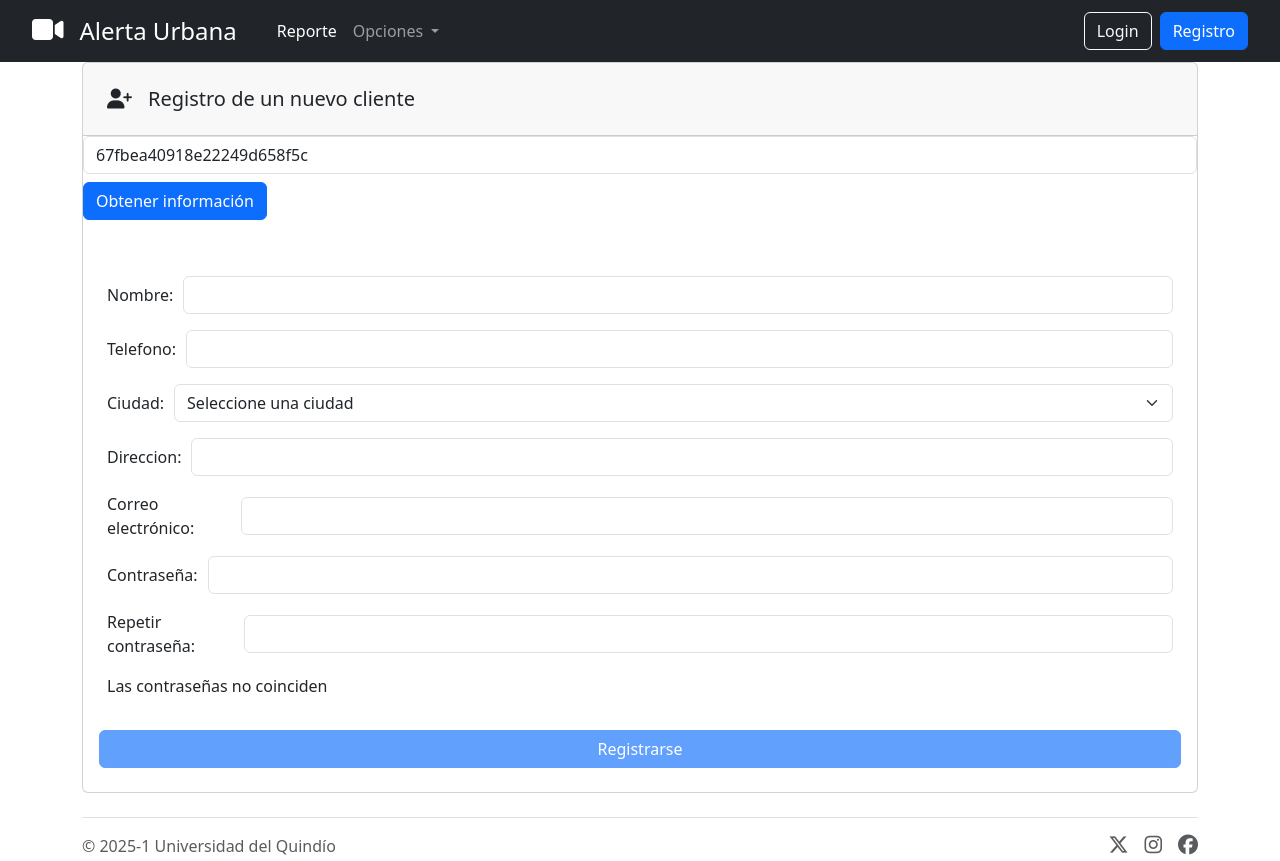
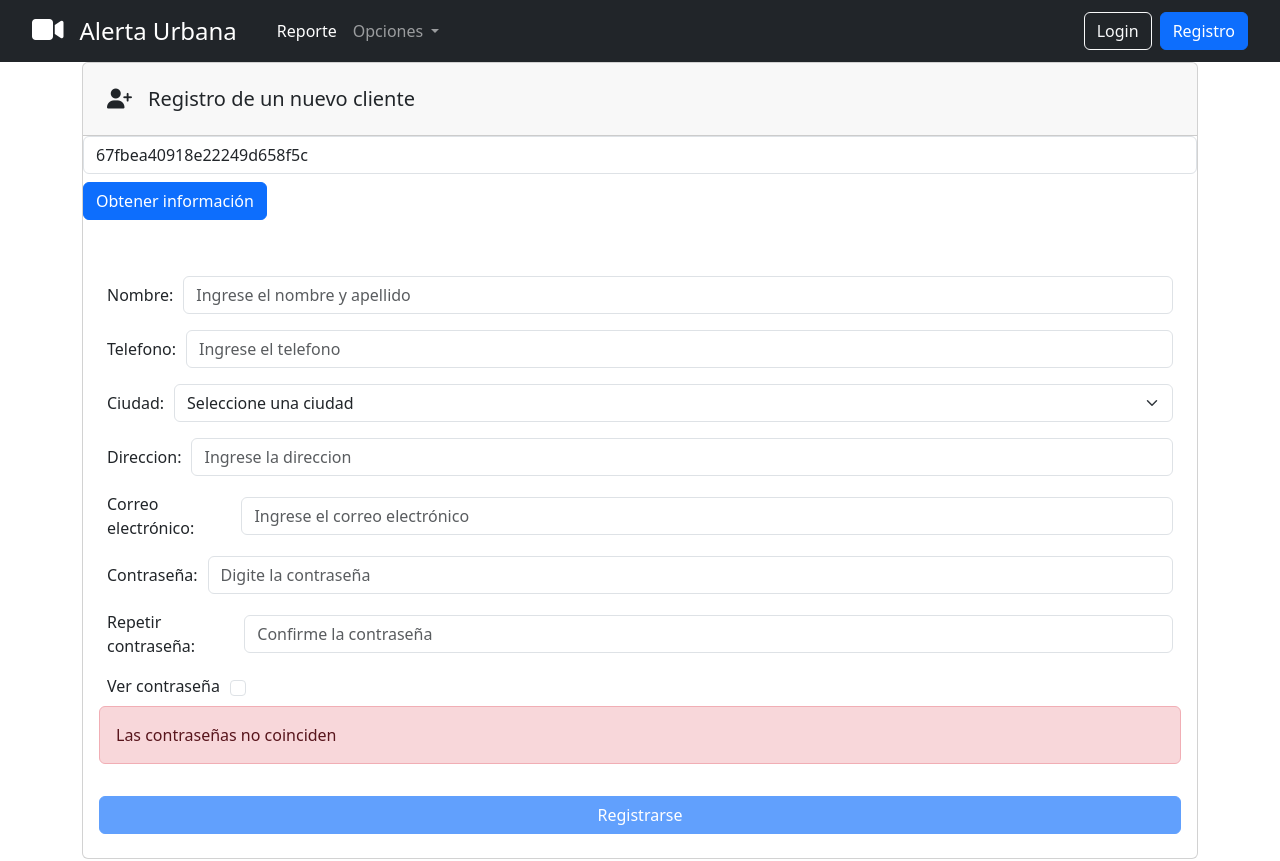
Before and after one commit to msolivar/AngularGuiasAvanzada, an Angular app in the folder AlertasUrbanasFront/: page /registro in a window 1280 px wide. Shown: the top 861 px of the page. Built offline with nearby package versions, Linux system fonts and the light colour scheme.

Commit message:
recuperarPassword
recuperarPassword

```diff
--- a/AlertasUrbanasFront/src/app/componentes/cambiar-contrasena/cambiar-contrasena.component.html
+++ b/AlertasUrbanasFront/src/app/componentes/cambiar-contrasena/cambiar-contrasena.component.html
@@ -9,28 +9,48 @@
         <div class="card-body">
           <form (ngSubmit)="cambiarContrasena()" #passwordForm="ngForm">
 
-            <div class="form-group">
+            <div class="mb-3">
               <label for="correo">Correo Electronico:</label>
               <input type="email" class="form-control ng-pristine ng-invalid ng-touched"
                 formcontrolname="correo" id="correo" name="correo" placeholder="Ingrese el correo electrónico"
-                [(ngModel)]="cambioPassword.correo"  ng-reflect-name="correo">
+                [(ngModel)]="cambioPassword.correo"  ng-reflect-name="correo" readonly>
             </div>
-            <div class="form-group">
+
+            <div class="mb-3">
+              <label for="comentarios">Token</label>
+              <textarea [(ngModel)]="cambioPassword.token"
+                class="form-control"
+                rows="4"
+                id="comentarios"
+                name="comentarios"
+                placeholder="Ingrese el token"></textarea>
+            </div>
+
+            <div class="mb-3">
               <label for="nuevaContrasena">Contraseña nueva:</label>
-              <input type="password" class="form-control" id="nuevaContrasena" name="contrasenia"
+              <input [type]="mostrarPassword ? 'text' : 'password'" class="form-control" id="nuevaContrasena" name="contrasenia"
                 [(ngModel)]="cambioPassword.nuevaContrasena" required>
             </div>
-            <div class="form-group">
+
+            <div class="mb-3">
               <label for="confirmarContrasena">Confirmar contraseña:</label>
-              <input type="password" class="form-control" id="confirmarContrasena" name="contraseniaConfirmada"
+              <input [type]="mostrarPassword ? 'text' : 'password'" class="form-control" id="confirmarContrasena" name="contraseniaConfirmada"
                 [(ngModel)]="cambioPassword.contraseniaConfirmada" required>
             </div>
-            <div *ngIf="contraseniasNoCoinciden" class="alert alert-danger mt-2">
-              Las contraseñas no coinciden
+
+            <div class="form-check mb-3">
+              <label class="form-check-label" for="VerPassword">Ver contraseña</label>
+              <input name="VerPassword" id="VerPassword" type="checkbox" class="form-check-input" (change)="mostrarPassword = !mostrarPassword">
             </div>
-            <br>
+
+            @if (!sonIguales()) {
+              <div class="alert alert-danger mt-2">
+                Las contraseñas no coinciden
+              </div>
+            }
+
             <button type="submit" class="btn btn-primary btn-block"
-              [disabled]="passwordForm.invalid || contraseniasNoCoinciden">Cambiar contraseña</button>
+              [disabled]="passwordForm.invalid && !sonIguales()">Cambiar contraseña</button>
             <br>
           </form>
         </div>
--- a/AlertasUrbanasFront/src/app/componentes/cambiar-contrasena/cambiar-contrasena.component.ts
+++ b/AlertasUrbanasFront/src/app/componentes/cambiar-contrasena/cambiar-contrasena.component.ts
@@ -1,71 +1,80 @@
-import { Component } from '@angular/core';
+import { Component, OnInit } from '@angular/core';
 import { ActivatedRoute } from '@angular/router';
 import { CambioPasswordDTO } from '../../dto/CambioPasswordDTO';
 import { FormsModule } from '@angular/forms';
 import { CommonModule } from '@angular/common';
 import { AuthService } from '../../servicios/auth.service';
-// import { Alerta } from '../../dto/alerta';
-// import { AlertaComponent } from '../alerta/alerta.component';
 import { TokenService } from '../../servicios/token.service';
 
 @Component({
   selector: 'app-cambiar-contrasena',
   standalone: true,
-  imports: [FormsModule,CommonModule],
+  imports: [FormsModule, CommonModule],
   templateUrl: './cambiar-contrasena.component.html',
   styleUrl: './cambiar-contrasena.component.css'
 })
-export class CambiarContrasenaComponent {
+export class CambiarContrasenaComponent implements OnInit {
   tokenUrl: string = '';
   contraseniasNoCoinciden: boolean = false;
-  cambioPasswordDto!: CambioPasswordDTO;
-  // alerta!:Alerta;
+  cambioPasswordDto: CambioPasswordDTO = new CambioPasswordDTO();
 
-  cambioPassword= {
+  mostrarPassword: boolean = false;
+
+  cambioPassword = {
+    token: '',
     correo: '',
     nuevaContrasena: '',
-    contraseniaConfirmada: ''
+    contraseniaConfirmada: '',
   };
 
-  constructor(private route: ActivatedRoute, private authService:AuthService,private tokenService:TokenService) {
-    // this.route.paramMap.subscribe(params => {
-    //   this.tokenUrl = params.get('token') || '';
-    // });
+  constructor(
+    private route: ActivatedRoute,
+    private authService: AuthService,
+    private tokenService: TokenService
+  ) {
+    this.route.paramMap.subscribe(params => {
+      this.tokenUrl = params.get('token') || '';
+    });
+  }
+
+  ngOnInit(): void {
+    this.cambioPassword.correo = this.tokenUrl;
+  }
+
+  public sonIguales(): boolean {
+    const password = this.cambioPassword.nuevaContrasena;
+    const confirmar = this.cambioPassword.contraseniaConfirmada;
+
+    return (
+      password?.trim() !== '' &&
+      confirmar?.trim() !== '' &&
+      password === confirmar
+    );
   }
 
   cambiarContrasena() {
-    if (this.cambioPassword.nuevaContrasena !== this.cambioPassword.contraseniaConfirmada) {
-      this.contraseniasNoCoinciden = true;
-      return;
-    }
+    this.cambioPasswordDto.token = this.cambioPassword.token;
+    this.cambioPasswordDto.email = this.cambioPassword.correo;
+    this.cambioPasswordDto.nuevaPassword = this.cambioPassword.nuevaContrasena;
 
-    this.cambioPasswordDto = new CambioPasswordDTO(
-      this.tokenService.getId(),
-      this.cambioPassword.correo,
-      this.cambioPassword.nuevaContrasena
-    );
+    console.log('Token enviado:', this.cambioPasswordDto);
 
     this.authService.cambiarContraseña(this.cambioPasswordDto).subscribe({
       next: (data) => {
-        console.log("Contraseña modificada correctamente");
-        this.cambioPassword = {
-          correo: '',
-          nuevaContrasena: '',
-          contraseniaConfirmada: ''
-        };
+        console.log('Contraseña modificada correctamente', data);
       },
       error: (error) => {
-        if (error.status === 400) {
-          console.log('Error de conexión');
-        } else {
-          if (error.error && error.error.respuesta) {
-            console.log(error.error.respuesta);
-          } else {
-            console.error('Se produjo un error, por favor verifica tus datos o intenta más tarde.');
-          }
+
+        if (error.status === 200) {
+          console.log('Contraseña modificada correctamente');
         }
-      }
+
+        // console.error(JSON.stringify(error));
+
+        if (error.status === 500) {
+          console.error('Error en el servidor');
+        }
+      },
     });
-
   }
 }
--- a/AlertasUrbanasFront/src/app/componentes/login/login.component.html
+++ b/AlertasUrbanasFront/src/app/componentes/login/login.component.html
@@ -5,33 +5,31 @@
         <div class="text-center mb-4">
           <h1>Iniciar Sesión</h1>
         </div>
-        <!-- <app-alerta [alerta]="alerta"></app-alerta> -->
+
         <form [formGroup]="loginForm" (ngSubmit)="login()">
           <div class="mb-3">
-            <label for="correo" class="form-label">Correo Electronico:</label>
+            <label for="correo" class="form-label">Correo Electrónico:</label>
             <input type="email" formControlName="correo" class="form-control" id="correo" placeholder="Ingrese el correo electrónico">
           </div>
 
           <div class="mb-3">
             <label for="password" class="form-label">Contraseña:</label>
-            <input type="password" formControlName="password" class="form-control" id="password" placeholder="Digite la contraseña">
+            <input [type]="mostrarPassword ? 'text' : 'password'" formControlName="password" class="form-control" id="password" placeholder="Digite la contraseña">
           </div>
 
           <div class="form-check mb-3">
-            <input name="VerPassword" id="VerPassword" type="checkbox" class="form-check-input">
-            <label class="form-check-label" style="font-size:13pt; background-color:#F1F1F1; color:black;" for="VerPassword">Ver contraseña</label>
+            <label class="form-check-label" for="VerPassword">Ver contraseña</label>
+            <input name="VerPassword" id="VerPassword" type="checkbox" class="form-check-input" (change)="mostrarPassword = !mostrarPassword">
           </div>
 
           <button type="submit"
-          class="btn btn-primary w-100"
-          [disabled]="loginForm.invalid">Ingresar</button>
+                  class="btn btn-primary w-100"
+                  [disabled]="loginForm.invalid">Ingresar</button>
+        </form>
 
-        </form>
         <div class="text-center mt-4">
-
-          <h6>¡Olvido su contraseña! <a  routerLink="/recuperar-cuenta" class="link-primary"> Recuperar</a></h6>
-          <h6>¡No tienes cuenta! <a href="/registro" class="link-primary"> Registrate</a></h6>
-
+          <h6>¿Olvidó su contraseña? <a routerLink="/recuperar-cuenta" class="link-primary">Recuperar</a></h6>
+          <h6>¿No tiene cuenta? <a routerLink="/registro" class="link-primary">Registrarse</a></h6>
         </div>
       </div>
     </div>
--- a/AlertasUrbanasFront/src/app/componentes/login/login.component.ts
+++ b/AlertasUrbanasFront/src/app/componentes/login/login.component.ts
@@ -1,4 +1,4 @@
-import { Component } from '@angular/core';
+import { Component, OnInit } from '@angular/core';
 import {
   FormGroup,
   ReactiveFormsModule,
@@ -9,25 +9,27 @@ import { CommonModule } from '@angular/common';
 import { LoginService } from '../../servicios/login.service';
 import { TokenService } from '../../servicios/token.service';
 import { AuthService } from '../../servicios/auth.service';
-// import { Alerta } from '../../dto/alerta';
 import { LoginDTO } from '../../dto/LoginDTO';
 import { RouterModule } from '@angular/router';
-// import { AlertaComponent } from '../alerta/alerta.component';
 
 @Component({
   selector: 'app-login',
   standalone: true,
-  imports: [ReactiveFormsModule, CommonModule,RouterModule],
+  imports: [ReactiveFormsModule, CommonModule, RouterModule],
   templateUrl: './login.component.html',
   styleUrl: './login.component.css',
 })
-export class LoginComponent {
-  // alerta!: Alerta;
+export class LoginComponent implements OnInit {
   loginDTO: LoginDTO;
+  mostrarPassword: boolean = false; // Para alternar visibilidad
 
   loginForm: FormGroup = new FormGroup({
     correo: new FormControl('', [Validators.required, Validators.email]),
-    password: new FormControl('', [Validators.required, Validators.maxLength(10), Validators.minLength(7)]),
+    password: new FormControl('', [
+      Validators.required,
+      Validators.maxLength(10),
+      Validators.minLength(7)
+    ]),
   });
 
   constructor(
@@ -38,28 +40,25 @@ export class LoginComponent {
     this.loginDTO = new LoginDTO();
   }
 
-  public login() {
+  ngOnInit(): void {
+    this.loginForm.patchValue({
+      correo: 'admin@reportes.com',
+      password: '123456789'
+    });
+  }
 
-    // this.loginDTO.email = "admin@reportes.com";
-    // this.loginDTO.password = "123456789";
-
+  public login(): void {
     this.loginDTO.email = this.loginForm.get('correo')?.value;
     this.loginDTO.password = this.loginForm.get('password')?.value;
     console.log('this login', this.loginDTO);
 
     this.authService.loginCliente(this.loginDTO).subscribe({
       next: (data) => {
-        // console.log("data: "+JSON.stringify(data));
         this.tokenService.login(data.token);
       },
       error: (error) => {
-
-        // console.log(JSON.stringify(error));
-
         if (error.status === 400) {
-
           console.log('Error de conexión');
-
         } else {
           if (error.error && error.error.mensaje) {
             console.log(error.error.data);
@@ -70,5 +69,4 @@ export class LoginComponent {
       }
     });
   }
-
 }
--- a/AlertasUrbanasFront/src/app/componentes/recuperar-cuenta/recuperar-cuenta.component.ts
+++ b/AlertasUrbanasFront/src/app/componentes/recuperar-cuenta/recuperar-cuenta.component.ts
@@ -5,6 +5,7 @@ import { LoginService } from '../../servicios/login.service';
 // import { AlertaComponent } from '../alerta/alerta.component';
 import { AuthService } from '../../servicios/auth.service';
 import { RecuperarCuentaDTO } from '../../dto/RecuperarCuentaDTO';
+import { Router } from '@angular/router';
 
 @Component({
   selector: 'app-recuperar-cuenta',
@@ -18,7 +19,7 @@ export class RecuperarCuentaComponent {
   // alerta!:Alerta;
   recuperarDTO: RecuperarCuentaDTO;
 
-  constructor(private authService: AuthService ) {
+  constructor(private router: Router, private authService: AuthService ) {
     this.recuperarDTO = new RecuperarCuentaDTO();
   }
 
@@ -31,6 +32,7 @@ export class RecuperarCuentaComponent {
     this.authService.enviarLinkRecuperacionPass(this.recuperarDTO).subscribe({
       next: (data) => {
         console.log('Revise en su badeja de entrada, si su correo existe se le ha enviado un correo con el link de recuperación');
+        this.router.navigate(['/cambiar-contrasena', this.recuperarDTO.email]);
       },
       error: (error) => {
         // console.error(JSON.stringify(error));
--- a/AlertasUrbanasFront/src/app/componentes/registro/registro.component.html
+++ b/AlertasUrbanasFront/src/app/componentes/registro/registro.component.html
@@ -26,11 +26,11 @@
             <form class="row g-3" [formGroup]="loginForm" (ngSubmit)="registrar()">
                 <div class="d-flex align-items-center">
                     <label class="mr-10">Nombre: </label>
-                    <input type="text" formControlName="nombre" class="form-control" />
+                    <input type="text" formControlName="nombre" class="form-control" placeholder="Ingrese el nombre y apellido" />
                 </div>
                 <div class="d-flex align-items-center">
                     <label class="mr-10">Telefono: </label>
-                    <input type="text" formControlName="telefono" class="form-control" />
+                    <input type="text" formControlName="telefono" class="form-control" placeholder="Ingrese el telefono" />
                 </div>
                 <div class="d-flex align-items-center">
                     <label class="mr-10">Ciudad: </label>
@@ -43,21 +43,29 @@
                 </div>
                 <div class="d-flex align-items-center">
                     <label class="mr-10">Direccion: </label>
-                    <input type="text" formControlName="direccion" class="form-control" />
+                    <input type="text" formControlName="direccion" class="form-control" placeholder="Ingrese la direccion" />
                 </div>
                 <div class="d-flex align-items-center">
                     <label class="mr-10">Correo electrónico: </label>
-                    <input type="email" formControlName="email" class="form-control"  />
+                    <input type="email" formControlName="email" class="form-control" placeholder="Ingrese el correo electrónico" />
                 </div>
                 <div class="d-flex align-items-center">
                     <label class="mr-10">Contraseña: </label>
-                    <input type="password" formControlName="password" class="form-control" />
+                    <input [type]="mostrarPassword ? 'text' : 'password'" formControlName="password" class="form-control" placeholder="Digite la contraseña" />
                 </div>
                 <div class="d-flex align-items-center">
                     <label class="mr-10">Repetir contraseña: </label>
-                    <input type="password" formControlName="confirmaPassword" class="form-control" required />
+                    <input [type]="mostrarPassword ? 'text' : 'password'" formControlName="confirmaPassword" class="form-control" required placeholder="Confirme la contraseña" />
                 </div>
-                @if (!sonIguales()) { <p>Las contraseñas no coinciden</p> }
+                <div class="d-flex align-items-center">
+                    <label class="mr-10 form-check-label" for="VerPassword">Ver contraseña</label>
+                    <input name="VerPassword" id="VerPassword" type="checkbox" class="form-check-input" (change)="mostrarPassword = !mostrarPassword">
+                </div>
+                @if (!sonIguales()) {
+                    <div class="alert alert-danger mt-2">
+                        Las contraseñas no coinciden
+                    </div>
+                }
                 <button type="submit" class="btn btn-primary" [disabled]="loginForm.invalid && !sonIguales()">Registrarse</button>
                 <!-- <button type="submit" [disabled]="f.invalid">Registrarse</button> -->
             </form>
--- a/AlertasUrbanasFront/src/app/componentes/registro/registro.component.ts
+++ b/AlertasUrbanasFront/src/app/componentes/registro/registro.component.ts
@@ -25,6 +25,9 @@ export class RegistroComponent {
   ciudades: string[];
 
   salidaTexto = '';
+
+  // Para alternar visibilidad
+  mostrarPassword: boolean = false;
 
   loginForm: FormGroup = new FormGroup({
     nombre: new FormControl('', [Validators.required, Validators.minLength(7)]),
@@ -87,7 +90,7 @@ export class RegistroComponent {
         console.log('Cliente registrado Revise en su badeja de entrada, si su correo existe se le ha enviado un correo con el link de recuperación');
       },
       error: (error) => {
-        console.log(JSON.stringify(error));
+        console.error(JSON.stringify(error));
 
         if (error.status === 500) {
           console.error('Error en el servidor');
--- a/AlertasUrbanasFront/src/app/servicios/auth.service.ts
+++ b/AlertasUrbanasFront/src/app/servicios/auth.service.ts
@@ -34,8 +34,8 @@ export class AuthService {
     return this.http.post<any>(`${this.authURL}/recuperarPassword`, RecuperarCuentaDTO);
   }
 
-  public cambiarContraseña(cambioPasswordDTO: CambioPasswordDTO): Observable<MensajeDTO> {
-    return this.http.post<MensajeDTO>(`${this.authURL}/cambiar-password`, cambioPasswordDTO);
+  public cambiarContraseña(cambioPasswordDTO: CambioPasswordDTO): Observable<any> {
+    return this.http.post<any>(`${this.authURL}/cambiar-password`, cambioPasswordDTO);
   }
 
 }
--- a/AlertasUrbanasFront/src/index.html
+++ b/AlertasUrbanasFront/src/index.html
@@ -2,7 +2,7 @@
 <html lang="es">
 <head>
   <meta charset="utf-8">
-  <title>AlertasUrbanasFront</title>
+  <title>Alertas Urbanas</title>
   <base href="/">
   <meta name="viewport" content="width=device-width, initial-scale=1">
   <link rel="icon" type="image/x-icon" href="favicon.ico">
```
Also changed, not shown: AlertasUrbanasFront/src/app/componentes/header/header.component.ts (+15 -2 lines), AlertasUrbanasFront/src/app/servicios/token.service.ts (+13 -14 lines).
